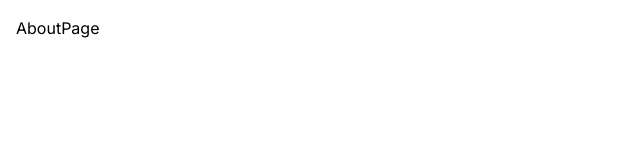
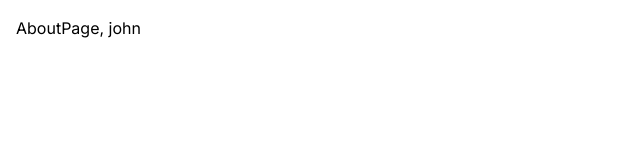
Before and after one commit to emanuelefavero/nextjs-app-router, a Next.js app: page /about in a window 1280 px wide. Shown: the top 160 px of the page, without its empty margins (0-640 px from the left). Built offline with nearby package versions, Linux system fonts and the light colour scheme.

Commit message:
add fetch from api

```diff
--- a/app/about/page.tsx
+++ b/app/about/page.tsx
@@ -1,3 +1,13 @@
-export default function AboutPage() {
-  return <div>AboutPage</div>
+type User = {
+  username: string
 }
+
+async function getUser() {
+  const res = await fetch('http://localhost:3000/api/user')
+  return res.json()
+}
+
+export default async function AboutPage() {
+  const user: User = await getUser()
+  return <div>AboutPage, {user.username}</div>
+}
```
Also changed, not shown: app/api/user/route.ts (renamed from app/api/route.ts).
